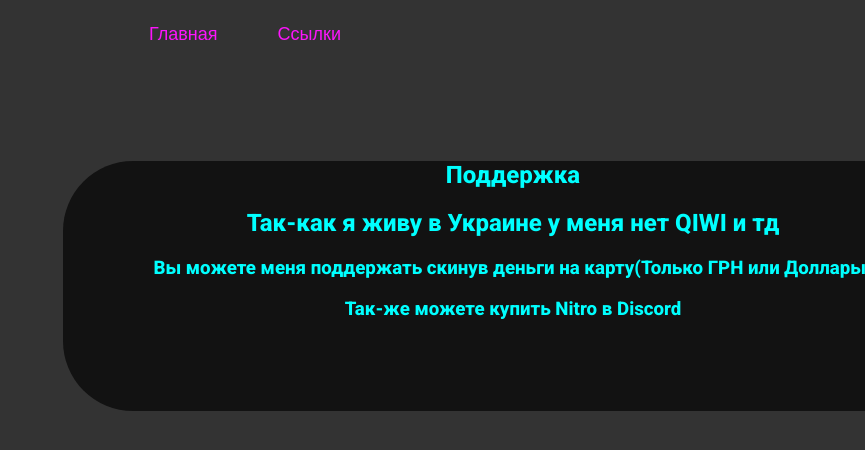
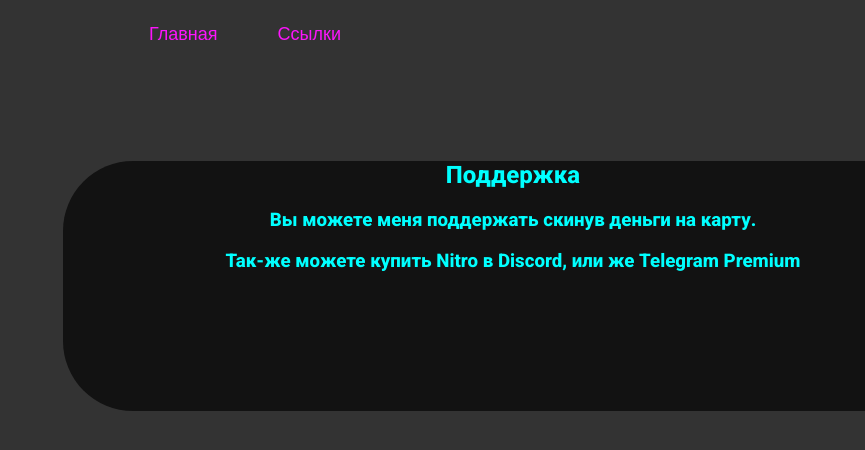
Before and after one commit to metadonov/ViTRAL.github.io, a plain HTML site: page vitral-website/donat.html in a window 1280 px wide. Shown: the top 450 px of the page, without its empty margins (415-1280 px from the left). Drawn offline with Linux system fonts and the light colour scheme.

Commit message:
Update donat.html

```diff
--- a/vitral-website/donat.html
+++ b/vitral-website/donat.html
@@ -16,10 +16,9 @@
    <div class="block">
     <center>
     <h2>Поддержка</h2>
-    <h2>Так-как я живу в Украине у меня нет QIWI и тд</h2>
 
-   <h3>Вы можете меня поддержать скинув деньги на карту(Только ГРН или Доллары)</h3>
-   <h3>Так-же можете купить Nitro в Discord</h3>
+   <h3>Вы можете меня поддержать скинув деньги на карту.</h3>
+   <h3>Так-же можете купить Nitro в Discord, или же Telegram Premium</h3>
     </center>
    </div>
 </body>
```
